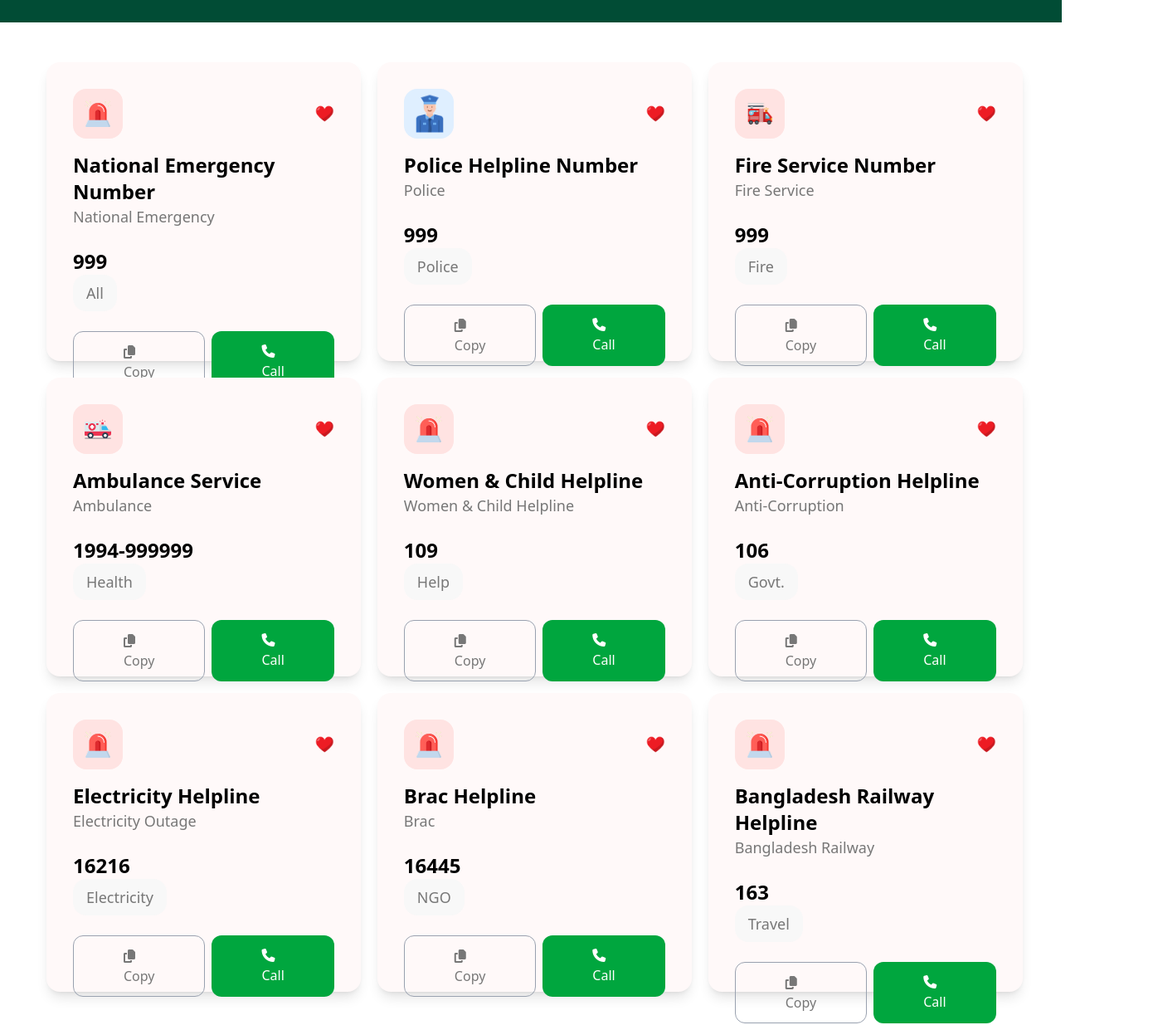
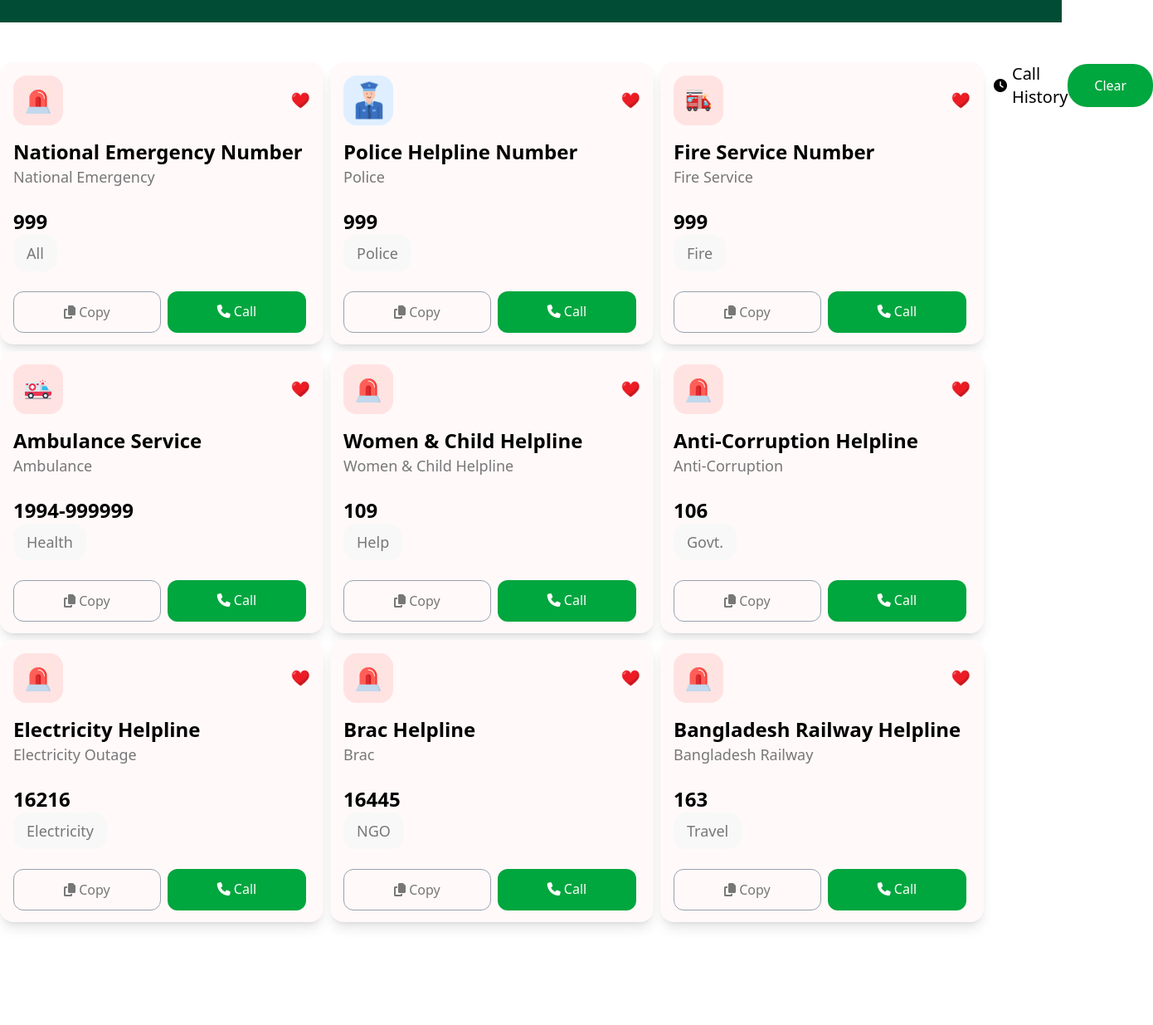
Before and after one commit to Asashik1419/five-assignment, a plain HTML site: page index.html in a window 1280 px wide. Shown: the part 325-1560 px from the top of the page at 83% size, 1390 px wide, since content can reach past the window. After the commit the page ends 1516 px from the top, so only its background shows below. Drawn offline with nearby package versions, Linux system fonts and the light colour scheme; a web font is replaced by a local one.

Commit message:
added history section

```diff
--- a/index.html
+++ b/index.html
@@ -57,11 +57,11 @@
     </div>
   </header>
   <main>
-    <section class="pt-12 pb-20 px-14">
-      <div>
+    <section class="pt-12 pb-20">
+      <div class="flex gap-3">
         <div>
-          <div class="flex gap-5 mb-5">
-            <div class="w-[436px] h-[360px] shadow-lg px-8 py-8 rounded-2xl
+          <div class="flex gap-2 mb-2">
+            <div class="w-[390px] h-[340px] shadow-lg px-4 py-4 rounded-2xl
            bg-[#FFF9F9]">
               <div class="flex justify-between items-center mb-4">
                 <img class="w-[60px] bg-[#FFE3E2] p-3.5 rounded-2xl h-[60px]" src="assets/emergency.png" alt="">
@@ -88,7 +88,7 @@
                 </div>
               </div>
             </div>
-            <div class="w-[436px] h-[360px] shadow-lg px-8 py-8 rounded-2xl
+            <div class="w-[390px] h-[340px] shadow-lg px-4 py-4 rounded-2xl
           bg-[#FFF9F9]">
               <div class="flex justify-between items-center mb-4">
                 <img class="w-[60px] bg-[#DFEFFF] rounded-2xl h-[60px]" src="assets/police.png" alt="">
@@ -115,7 +115,7 @@
                 </div>
               </div>
             </div>
-            <div class="w-[436px] h-[360px] shadow-lg px-8 py-8 rounded-2xl
+            <div class="w-[390px] h-[340px] shadow-lg px-4 py-4 rounded-2xl
           bg-[#FFF9F9]">
               <div class="flex justify-between items-center mb-4">
                 <img class="w-[60px] bg-[#FFE3E2] p-3.5 rounded-2xl h-[60px]" src="assets/fire-service.png" alt="">
@@ -143,8 +143,8 @@
               </div>
             </div>
           </div>
-          <div class="flex gap-5 mb-5">
-            <div class="w-[436px] h-[360px] shadow-lg px-8 py-8 rounded-2xl
+          <div class="flex gap-2 mb-2">
+            <div class="w-[390px] h-[340px] shadow-lg px-4 py-4 rounded-2xl
           bg-[#FFF9F9]">
               <div class="flex justify-between items-center mb-4">
                 <img class="w-[60px] bg-[#FFE3E2] p-3.5 rounded-2xl h-[60px]" src="assets/ambulance.png" alt="">
@@ -171,7 +171,7 @@
                 </div>
               </div>
             </div>
-            <div class="w-[436px] h-[360px] shadow-lg px-8 py-8 rounded-2xl
+            <div class="w-[390px] h-[340px] shadow-lg px-4 py-4 rounded-2xl
            bg-[#FFF9F9]">
               <div class="flex justify-between items-center mb-4">
                 <img class="w-[60px] bg-[#FFE3E2] p-3.5 rounded-2xl h-[60px]" src="assets/emergency.png" alt="">
@@ -198,7 +198,7 @@
                 </div>
               </div>
             </div>
-            <div class="w-[436px] h-[360px] shadow-lg px-8 py-8 rounded-2xl
+            <div class="w-[390px] h-[340px] shadow-lg px-4 py-4 rounded-2xl
            bg-[#FFF9F9]">
               <div class="flex justify-between items-center mb-4">
                 <img class="w-[60px] bg-[#FFE3E2] p-3.5 rounded-2xl h-[60px]" src="assets/emergency.png" alt="">
@@ -226,8 +226,8 @@
               </div>
             </div>
           </div>
-          <div class="flex gap-5">
-            <div class="w-[436px] h-[360px] shadow-lg px-8 py-8 rounded-2xl
+          <div class="flex gap-2">
+            <div class="w-[390px] h-[340px] shadow-lg px-4 py-4 rounded-2xl
            bg-[#FFF9F9]">
               <div class="flex justify-between items-center mb-4">
                 <img class="w-[60px] bg-[#FFE3E2] p-3.5 rounded-2xl h-[60px]" src="assets/emergency.png" alt="">
@@ -254,7 +254,7 @@
                 </div>
               </div>
             </div>
-            <div class="w-[436px] h-[360px] shadow-lg px-8 py-8 rounded-2xl
+            <div class="w-[390px] h-[340px] shadow-lg px-4 py-4 rounded-2xl
            bg-[#FFF9F9]">
               <div class="flex justify-between items-center mb-4">
                 <img class="w-[60px] bg-[#FFE3E2] p-3.5 rounded-2xl h-[60px]" src="assets/emergency.png" alt="">
@@ -281,7 +281,7 @@
                 </div>
               </div>
             </div>
-            <div class="w-[436px] h-[360px] shadow-lg px-8 py-8 rounded-2xl
+            <div class="w-[390px] h-[340px] shadow-lg px-4 py-4 rounded-2xl
            bg-[#FFF9F9]">
               <div class="flex justify-between items-center mb-4">
                 <img class="w-[60px] bg-[#FFE3E2] p-3.5 rounded-2xl h-[60px]" src="assets/emergency.png" alt="">
@@ -310,6 +310,17 @@
             </div>
           </div>
         </div>
+        <div>
+          <div class=" flex justify-between items-center">
+            <div class="flex gap-1.5 items-center">
+              <i class="fa-solid fa-clock"></i>
+              <h3 class="text-xl">Call History</h3>
+            </div>
+            <div>
+              <button class="px-8 py-3.5 bg-green-600 rounded-3xl text-white">Clear</button>
+            </div>
+          </div>
+        </div>
       </div>
     </section>
   </main>
```
